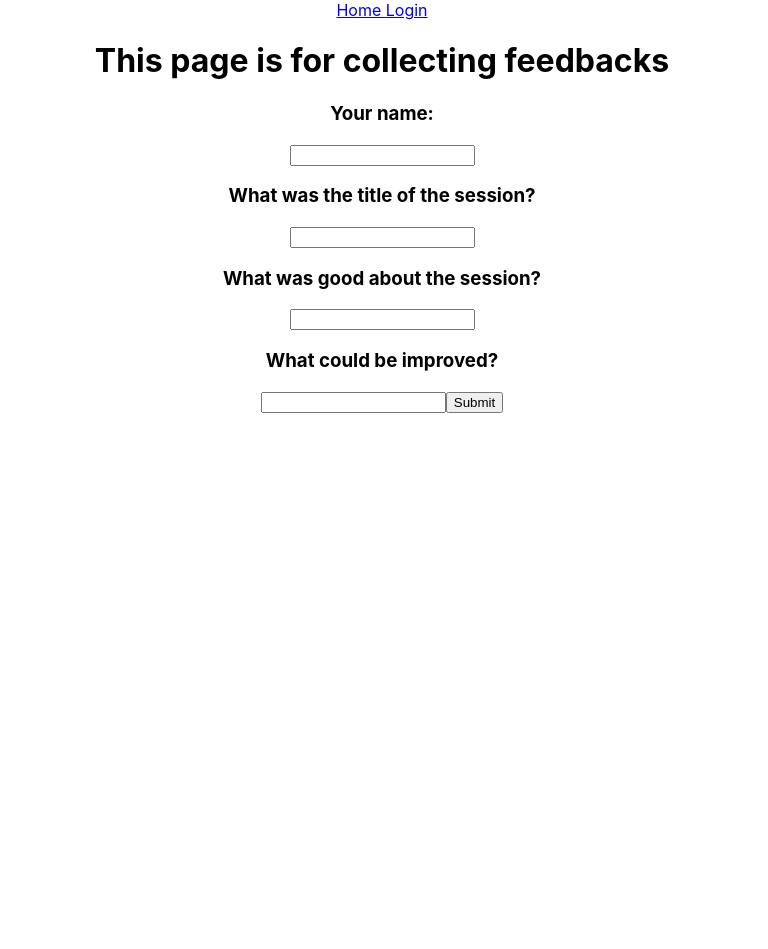
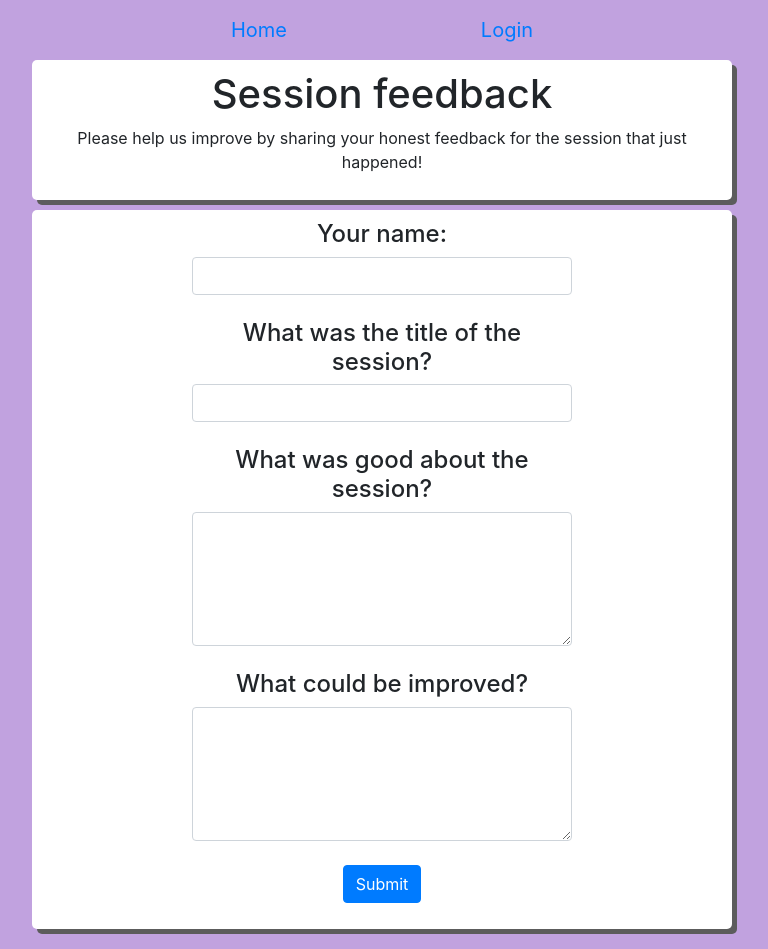
Before and after one commit to lootster/first-backend-project, a React (Create React App) app in the folder client/: page / in a window 1280 px wide. Shown: the whole page, without its empty margins (258-1026 px from the left). Before the commit the page ends 800 px from the top, so only its background shows below. Built offline with nearby package versions, Linux system fonts and the light colour scheme.

Commit message:
style with bootstrap

```diff
--- a/client/public/index.html
+++ b/client/public/index.html
@@ -1,5 +1,6 @@
 <!DOCTYPE html>
 <html lang="en">
+
 <head>
   <meta charset="utf-8">
   <link rel="shortcut icon" href="%PUBLIC_URL%/favicon.ico">
@@ -19,8 +20,12 @@
       work correctly both with client-side routing and a non-root public URL.
       Learn how to configure a non-root public URL by running `npm run build`.
     -->
+  <!-- Bootstrap CSS -->
+  <link rel="stylesheet" href="https://maxcdn.bootstrapcdn.com/bootstrap/4.0.0/css/bootstrap.min.css" integrity="sha384-Gn5384xqQ1aoWXA+058RXPxPg6fy4IWvTNh0E263XmFcJlSAwiGgFAW/dAiS6JXm"
+    crossorigin="anonymous">
   <title>React App</title>
 </head>
+
 <body>
   <noscript>
     You need to enable JavaScript to run this app.
@@ -36,5 +41,12 @@
       To begin the development, run `npm start` or `yarn start`.
       To create a production bundle, use `npm run build` or `yarn build`.
     -->
+  <script src="https://code.jquery.com/jquery-3.2.1.slim.min.js" integrity="sha384-KJ3o2DKtIkvYIK3UENzmM7KCkRr/rE9/Qpg6aAZGJwFDMVNA/GpGFF93hXpG5KkN"
+    crossorigin="anonymous"></script>
+  <script src="https://cdnjs.cloudflare.com/ajax/libs/popper.js/1.12.9/umd/popper.min.js" integrity="sha384-ApNbgh9B+Y1QKtv3Rn7W3mgPxhU9K/ScQsAP7hUibX39j7fakFPskvXusvfa0b4Q"
+    crossorigin="anonymous"></script>
+  <script src="https://maxcdn.bootstrapcdn.com/bootstrap/4.0.0/js/bootstrap.min.js" integrity="sha384-JZR6Spejh4U02d8jOt6vLEHfe/JQGiRRSQQxSfFWpi1MquVdAyjUar5+76PVCmYl"
+    crossorigin="anonymous"></script>
 </body>
+
 </html>
--- a/client/src/App.css
+++ b/client/src/App.css
@@ -1,32 +1,37 @@
 .App {
   text-align: center;
+  background-color: rgb(193, 162, 223);
+  padding: 10px;
 }
 
-.App-logo {
-  animation: App-logo-spin infinite 20s linear;
-  height: 40vmin;
+.navlink {
+  font-size: 20px;
+  padding: 5px;
+  max-width: 700px;
+  display: flex;
+  justify-content: space-evenly;
+  margin: auto;
 }
 
-.App-header {
-  background-color: #282c34;
-  min-height: 100vh;
-  display: flex;
-  flex-direction: column;
-  align-items: center;
-  justify-content: center;
-  font-size: calc(10px + 2vmin);
-  color: white;
+.header {
+  text-align: center;
+  background-color: white;
+  max-width: 700px;
+  padding: 10px;
+  margin: 10px auto;
+  border-radius: 5px;
+  box-shadow: 5px 5px #5c5c5c;
 }
 
-.App-link {
-  color: #61dafb;
+label {
+  width: 380px;
 }
 
-@keyframes App-logo-spin {
-  from {
-    transform: rotate(0deg);
-  }
-  to {
-    transform: rotate(360deg);
-  }
+form {
+  background-color: white;
+  max-width: 700px;
+  margin: 10px auto;
+  padding: 10px 0;
+  border-radius: 5px;
+  box-shadow: 5px 5px #5c5c5c;
 }
--- a/client/src/Form.js
+++ b/client/src/Form.js
@@ -29,49 +29,67 @@ class Form extends Component {
         "Content-type": "application/json"
       },
       body: JSON.stringify(this.state)
-    });
+    })
+      .then(response => response.json())
+      .then(res => console.log(res));
   }
 
   render() {
     return (
       <form onSubmit={this.handleSubmit}>
+        <div className="form-group">
           <label>
-          <h3>Your name:</h3>
+            <h4>Your name:</h4>
             <input
+              className="form-control"
               type="text"
               name="userName"
               value={this.state.userName}
               onChange={this.handleChange}
             />
           </label>
+        </div>
+        <div className="form-group">
           <label>
-          <h3>What was the title of the session?</h3>
+            <h4>What was the title of the session?</h4>
             <input
+              className="form-control"
               type="text"
               name="session"
               value={this.state.session}
               onChange={this.handleChange}
             />
           </label>
+        </div>
+        <div className="form-group">
           <label>
-          <h3>What was good about the session?</h3>
-          <input
+            <h4>What was good about the session?</h4>
+            <textarea
+              className="form-control"
+              rows="5"
               type="text"
               name="feedbackPositive"
               value={this.state.feedbackPositive}
               onChange={this.handleChange}
             />
           </label>
+        </div>
+        <div className="form-group">
           <label>
-          <h3>What could be improved?</h3>
-          <input
+            <h4>What could be improved?</h4>
+            <textarea
+              className="form-control"
+              rows="5"
               type="text"
               name="feedbackNegative"
               value={this.state.feedbackNegative}
               onChange={this.handleChange}
             />
           </label>
-        <input type="submit" value="Submit" />
+        </div>
+        <div className="form-group">
+          <input type="submit" className="btn btn-primary" value="Submit" />
+        </div>
       </form>
     );
   }
--- a/client/src/Home.js
+++ b/client/src/Home.js
@@ -4,7 +4,13 @@ import Form from "./Form";
 const Home = () => {
   return (
     <div>
-      <h1>This page is for collecting feedbacks</h1>
+      <div className="header">
+        <h1>Session feedback</h1>
+        <p>
+          Please help us improve by sharing your honest feedback for the session
+          that just happened!
+        </p>
+      </div>
       <Form />
     </div>
   );
--- a/client/src/Login.js
+++ b/client/src/Login.js
@@ -2,7 +2,7 @@ import React from "react";
 
 const Login = () => {
   return (
-    <div>
+    <div className="header">
       <h1>This page is for trainer to login</h1>
     </div>
   );
--- a/client/src/Navigation.js
+++ b/client/src/Navigation.js
@@ -3,7 +3,7 @@ import { Link } from "react-router-dom";
 
 const Navigation = () => {
   return (
-    <div>
+    <div className="navlink">
       <Link to="/">Home </Link>
       <Link to="/login">Login </Link>
     </div>
```
Lines whose indentation alone changed are shown as unchanged.
